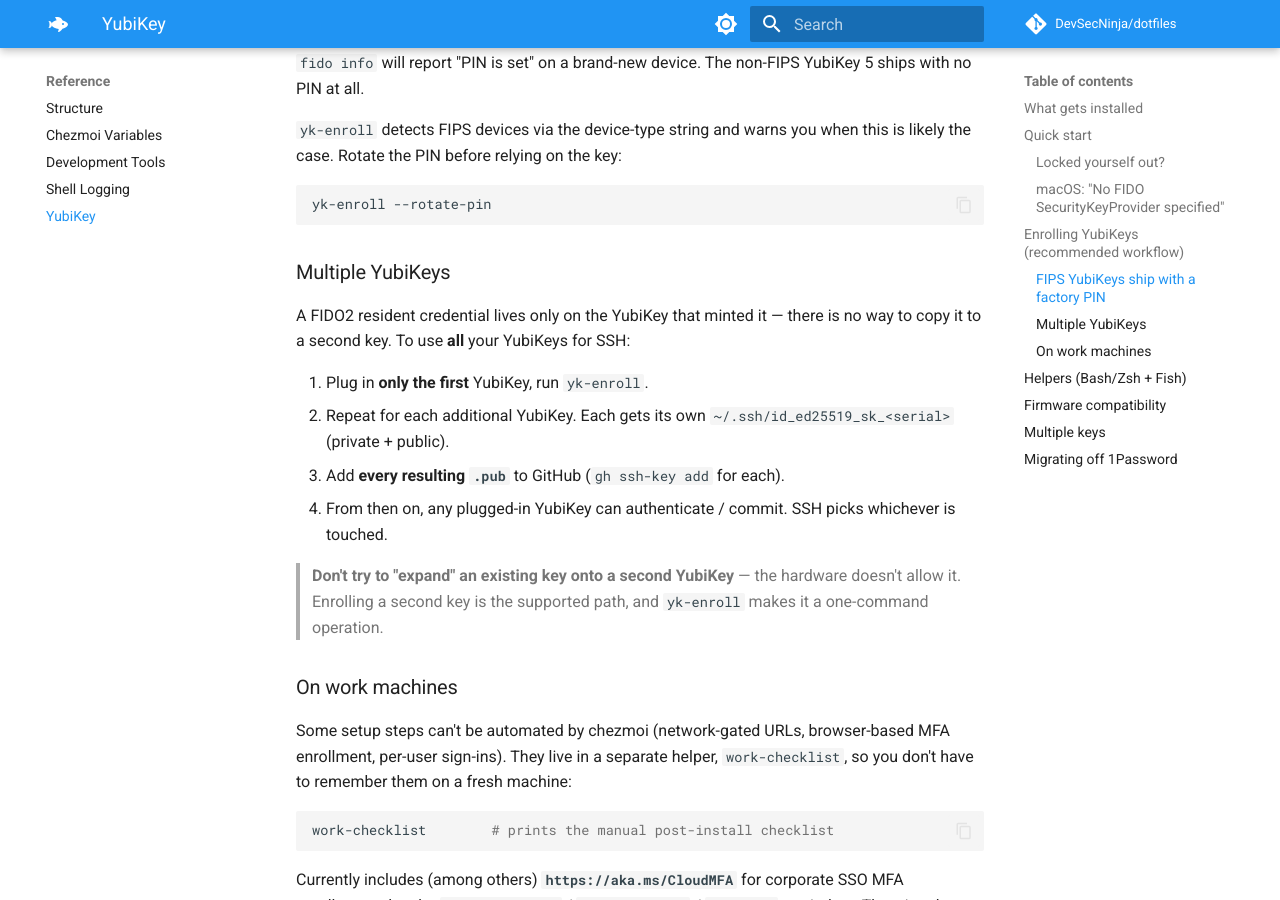
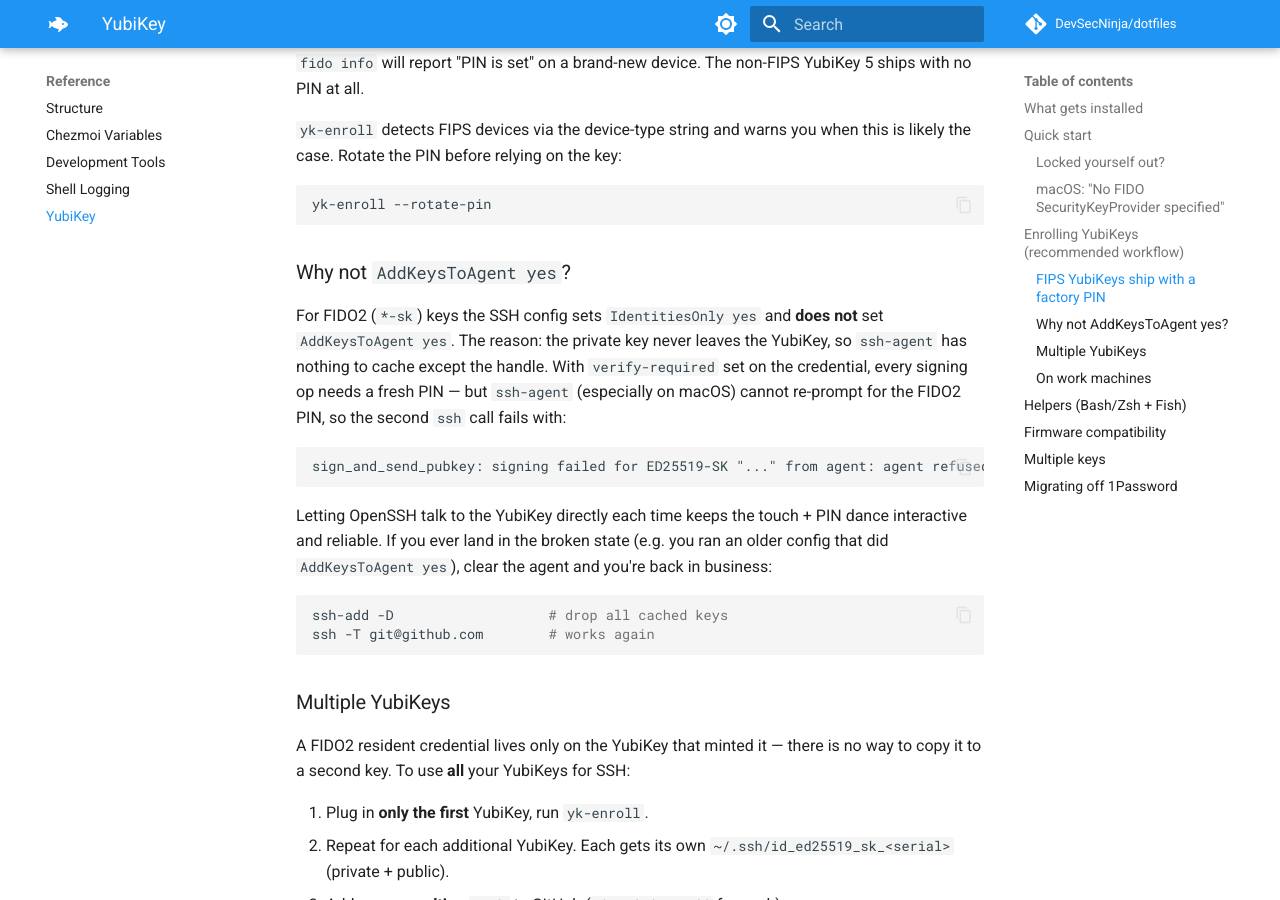
Before and after one commit to DevSecNinja/dotfiles, an MkDocs documentation site: the page built from docs/yubikey.md, in a window 1280 px wide and 900 px high, scrolled down 2887 px. Built offline with MkDocs 1.6.1 and Material for MkDocs 9.7.7, drawn with Linux system fonts in a browser that asks for light colours; comment, search, counter and statistics services are not loaded.

Commit message:
fix(yubikey): drop `AddKeysToAgent` — `ssh-agent` can't re-prompt for the FIDO2 PIN (#302)

````diff
--- a/docs/yubikey.md
+++ b/docs/yubikey.md
@@ -139,6 +139,29 @@
 yk-enroll --rotate-pin
 ```
 
+### Why not `AddKeysToAgent yes`?
+
+For FIDO2 (`*-sk`) keys the SSH config sets `IdentitiesOnly yes` and
+**does not** set `AddKeysToAgent yes`. The reason: the private key never
+leaves the YubiKey, so `ssh-agent` has nothing to cache except the
+handle. With `verify-required` set on the credential, every signing
+op needs a fresh PIN — but `ssh-agent` (especially on macOS) cannot
+re-prompt for the FIDO2 PIN, so the second `ssh` call fails with:
+
+```
+sign_and_send_pubkey: signing failed for ED25519-SK "..." from agent: agent refused operation
+```
+
+Letting OpenSSH talk to the YubiKey directly each time keeps the touch
++ PIN dance interactive and reliable. If you ever land in the broken
+state (e.g. you ran an older config that did `AddKeysToAgent yes`),
+clear the agent and you're back in business:
+
+```bash
+ssh-add -D                   # drop all cached keys
+ssh -T git@github.com        # works again
+```
+
 ### Multiple YubiKeys
 
 A FIDO2 resident credential lives only on the YubiKey that minted it —
````
Also changed, not shown: 3 other files.
